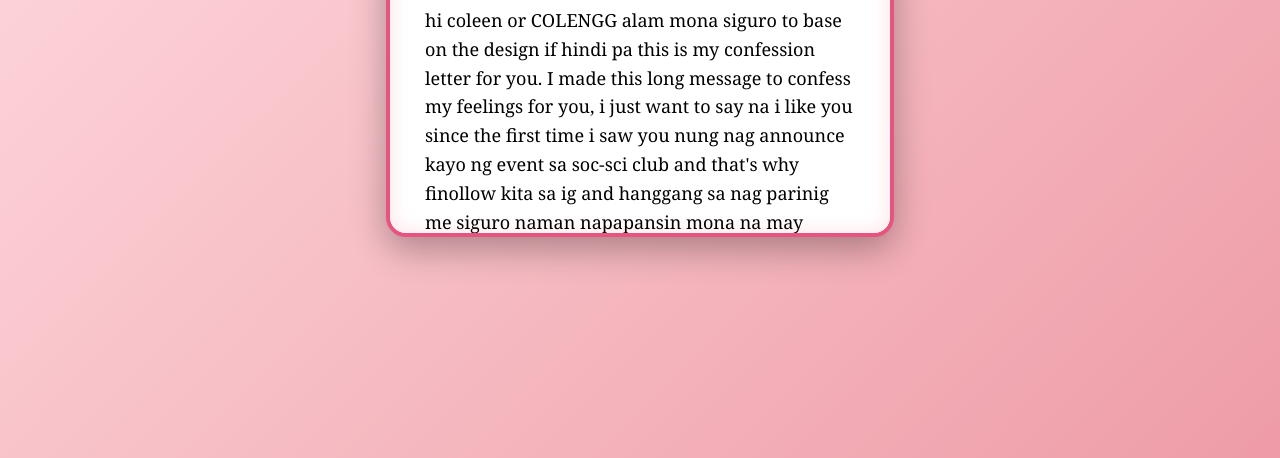
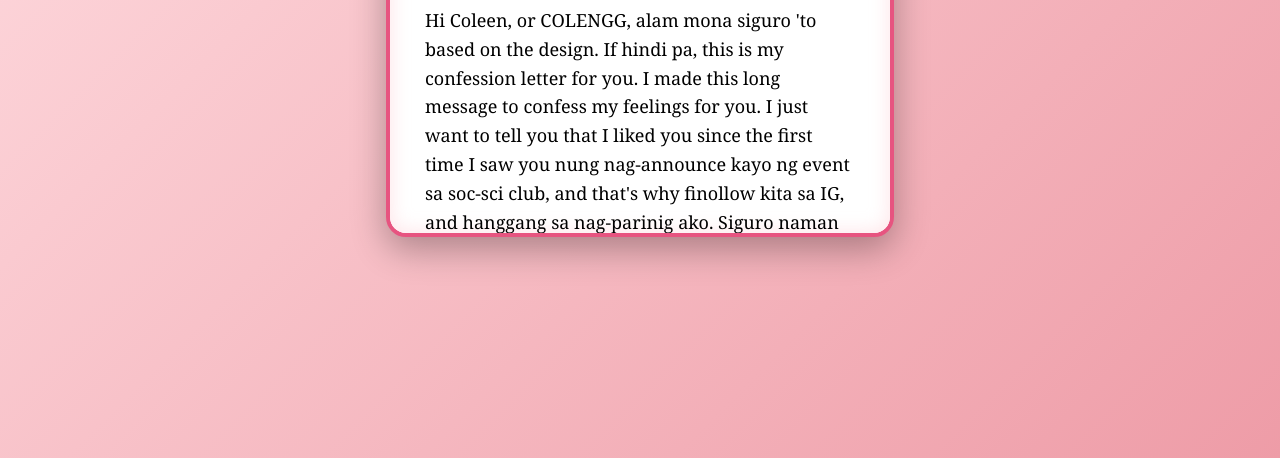
Before and after one commit to Bobinnnn5667/confession-letter, a plain HTML site: page index.html in a window 1280 px wide. Both pictures are taken after a click on the element 640 px from the left and 400 px from the top of the page. Shown: the part 342-800 px from the top of the page. Drawn offline with Linux system fonts and the light colour scheme.

Commit message:
Update index.html

```diff
--- a/index.html
+++ b/index.html
@@ -128,15 +128,8 @@
 
     <div class="letter">
       <h2>Dear [Coleen],</h2>
-      <p>hi coleen or COLENGG alam mona siguro to base on the design if hindi pa this is my confession letter for you.
-        I made this long message to confess my feelings for you, i just want to say na i like you since the first time i saw you
-        nung nag announce kayo ng event sa soc-sci club and that's why finollow kita sa ig and hanggang sa nag parinig me siguro naman
-        napapansin mona na may crush na me sayo non. But i still wanna confess my feelings for you i didn't fall for you
-        just for your looks that's not the reason why i fell for you, i fell for your personalityyy and the way we laugh at each others
-        joke even it's not funny and kada mag uusap tayo it makes me happy kahit minsan ang random lang ng pinag uusapan natin pero it still
-        makes me happy and i really enjoy our little conversation kahit na minsan ang random and nag aasaran tayo at mga kwentuhan natin
-        i fell for you not for your looks, i fell for your personalityyy but you look beautiful tlga and those beautiful eyes and smile tooo, your vibe, your style, everything thing about you
-        and ginawan ko tlga ng code para mag confess sayo so it would be special naman but that's it for my confession letter po.🌹</p>
+      <p>Hi Coleen, or COLENGG, alam mona siguro 'to based on the design. If hindi pa, this is my confession letter for you. I made this long message to confess my feelings for you. I just want to tell you that I liked you since the first time I saw you nung nag-announce kayo ng event sa soc-sci club, and that's why finollow kita sa IG, and hanggang sa nag-parinig ako. Siguro naman napapansin mo na na may gusto na ako sa'yo non. But i still wanna confess my feelings for you i didn't fall for you just because of your looks that's not the reason why i fell for you, i fell for your personalityyy and the way we laugh at each others joke even if it's not funny and kada mag uusap tayo it makes me happy kahit minsan ang random lang ng pinag uusapan natin pero it still makes me happy and i really enjoy our little conversation kahit na minsan ang random and nag aasaran tayo at mga kwentuhan natin, i fell to you not for your looks, i fell for your personalityyy but you look beautiful tlga and those beautiful eyes and smile tooo, your vibe, your style, everything thing about you and ginawan ko tlga ng code para mag confess sayo so it would be special naman but that's it for my confession letter po.🌹
+      </p>
 
       <p>This is my confession:
          I really like you!</p>
```
